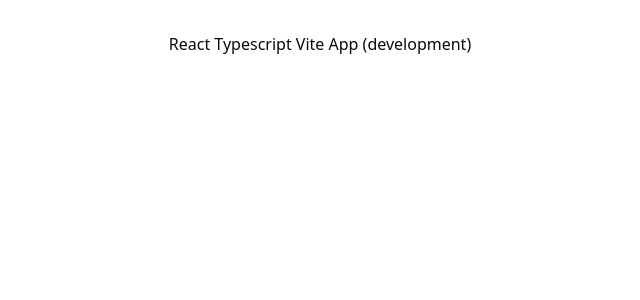
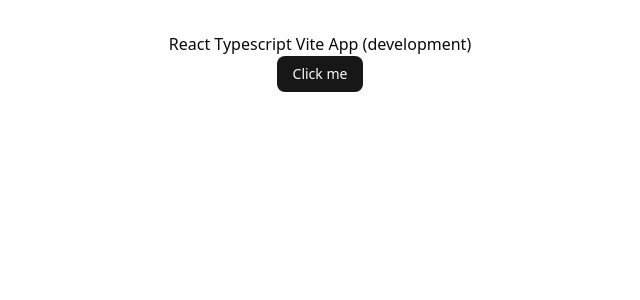
Before and after one commit to megapeg/react-ts-vite, a React (Vite) app: page / in a window 1280 px wide. Shown: the top 300 px of the page, without its empty margins (320-960 px from the left). Built offline with nearby package versions, Linux system fonts and the light colour scheme.

Commit message:
doc: update and improve the documentation and example code

```diff
--- a/src/App.tsx
+++ b/src/App.tsx
@@ -1,4 +1,5 @@
 import './App.css';
+import { Button } from '@/components/ui/button';
 
 function App() {
   const appName = import.meta.env.VITE_APP_NAME;
@@ -9,6 +10,7 @@
       <h1>
         {appName} ({mode})
       </h1>
+      <Button>Click me</Button>
     </>
   );
 }
```
Also changed, not shown: 1 other file (tests, documents, lock files or other folders).
